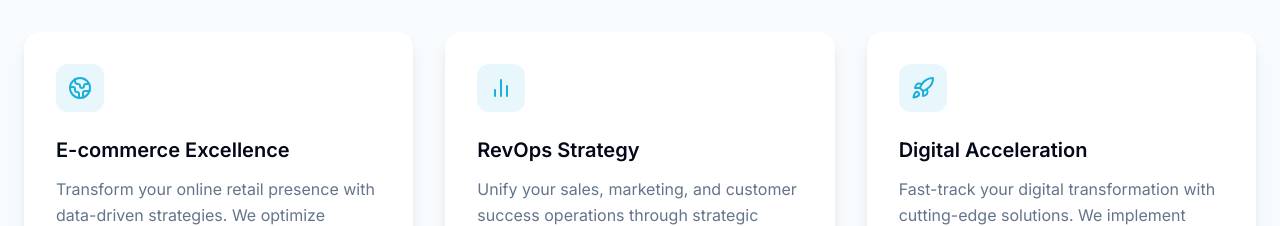
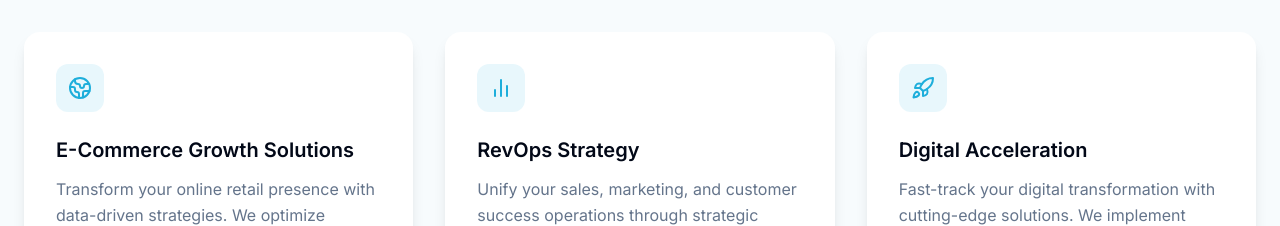
Before and after one commit to Innovate-si/innovatesi, a React (Vite) app: page / in a window 1280 px wide. Shown: the part 1140-1366 px from the top of the page. Built offline with nearby package versions, Linux system fonts and the light colour scheme.

Commit message:
Update service title for E-commerce section
Changed the title of the "E-commerce Excellence" service to "E-Commerce Growth Solutions" in the ServicesSection component.
[skip gpt_engineer]

```diff
--- a/src/components/sections/ServicesSection.tsx
+++ b/src/components/sections/ServicesSection.tsx
@@ -4,7 +4,7 @@ import { Globe2, BarChart2, Rocket } from "lucide-react";
 const services = [
   {
     icon: Globe2,
-    title: "E-commerce Excellence",
+    title: "E-Commerce Growth Solutions",
     description: "Transform your online retail presence with data-driven strategies. We optimize product listings, streamline checkout processes, and implement advanced analytics to boost conversion rates. Our solutions include AI-powered product recommendations, mobile-first design, and seamless integration with major e-commerce platforms.",
   },
   {
```
